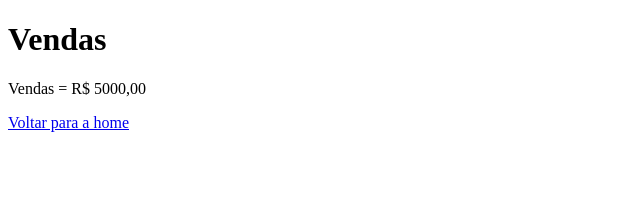
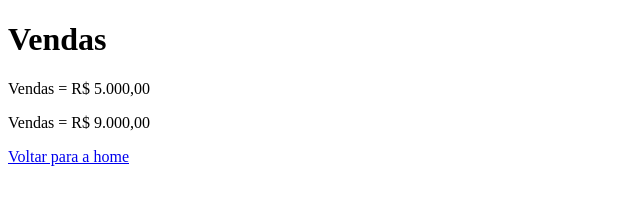
Before and after one commit to ale09carvalho/aulagithub, a plain HTML site: page vendas.html in a window 1280 px wide. Shown: the whole page, without its empty margins (0-640 px from the left). Drawn offline with Linux system fonts and the light colour scheme.

Commit message:
2º Acrescentdo valor das vendas

```diff
--- a/vendas.html
+++ b/vendas.html
@@ -7,7 +7,8 @@
 </head>
 <body>
     <h1>Vendas</h1>
-    <p>Vendas = R$ 5000,00</p>
+    <p>Vendas = R$ 5.000,00</p>
+    <p>Vendas = R$ 9.000,00</p>
      <a href="index.html">Voltar para a home</a>
 
 </body>
```
